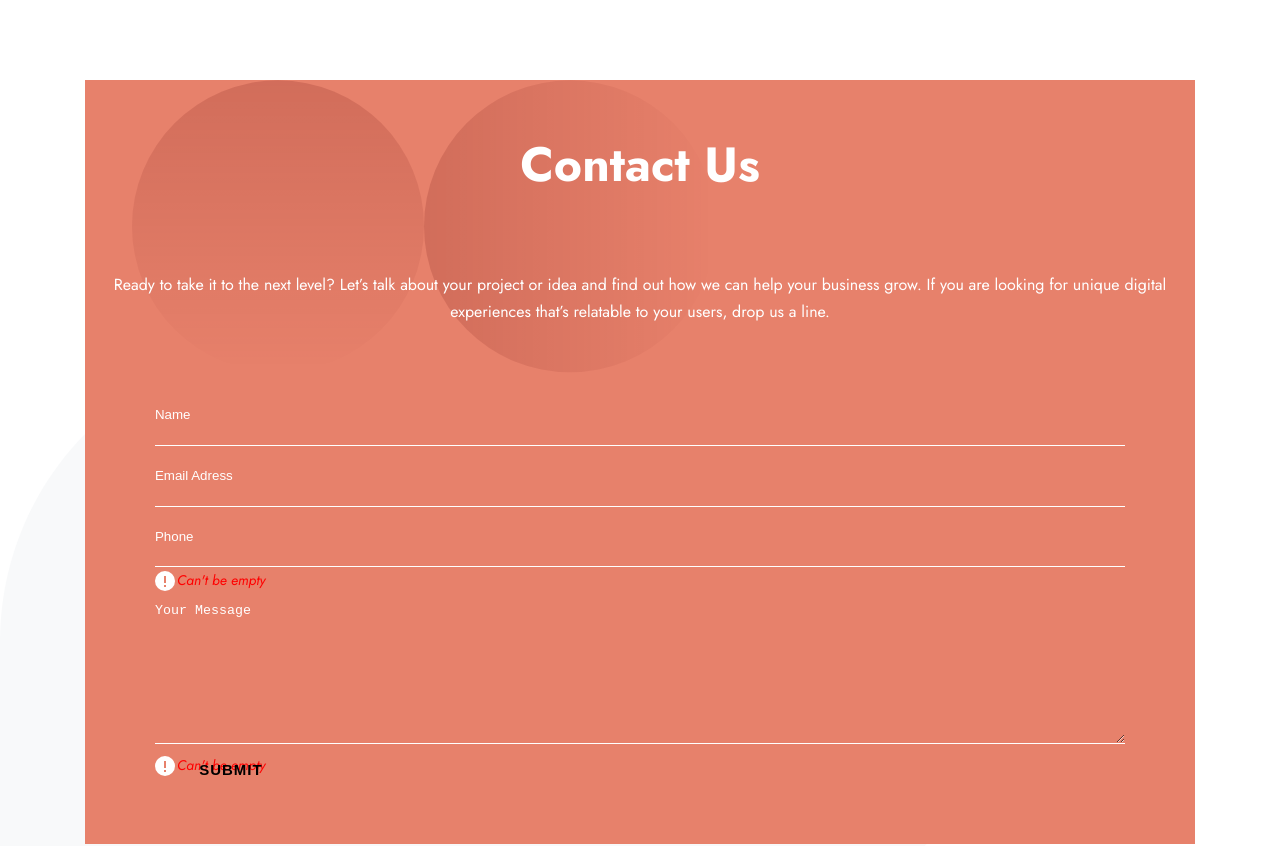
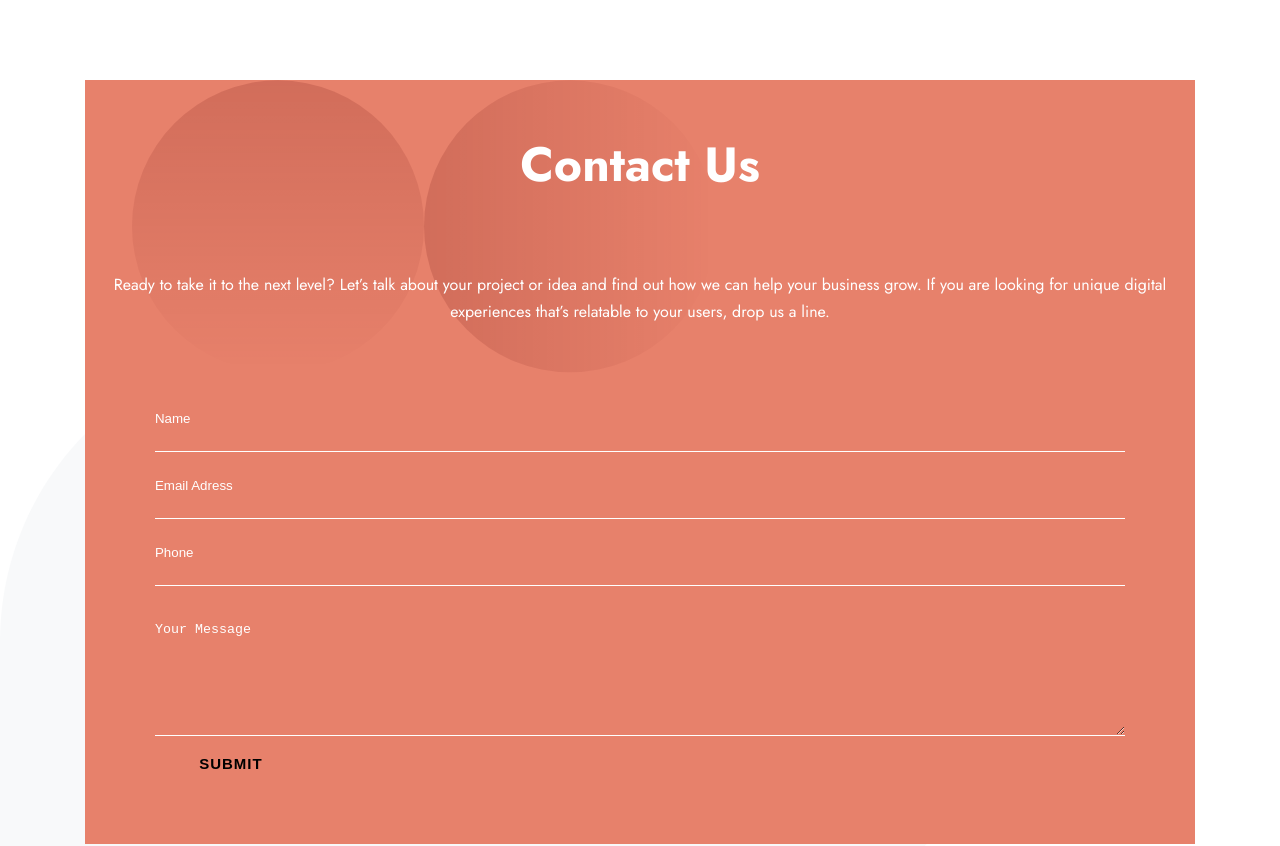
Before and after one commit to papilo-cloud/designo, a React (Vite) app: page /contact in a window 1280 px wide. Shown: the top 846 px of the page. Built offline with nearby package versions, Linux system fonts and the light colour scheme.

Commit message:
added the contact component

```diff
--- a/src/components/contact/ContactUs.tsx
+++ b/src/components/contact/ContactUs.tsx
@@ -1,6 +1,29 @@
+import { useState } from 'react'
 import './contact.css'
+import useForm from '../../utilities/useForm'
 
 export const ContactUs = () => {
+  const [bool, setBool] = useState(false)
+
+  const email = useForm()
+  const phone = useForm()
+  const name = useForm()
+  const message = useForm()
+
+
+  function HandleSubmit(e: React.FormEvent<HTMLElement>) {
+    e.preventDefault()
+    if (email.value.trim().length <= 0 && !email.value.includes('@')||(
+      name.value.trim().length <=0
+    )||(phone.value.trim().length <= 0)||(message.value.trim().length <= 0)) {
+      setBool(true)
+      setTimeout(() => {
+        setBool(false)
+      },3000)
+    } else{
+      alert('Details Submitted')
+    }
+  }
   return (
     <div className="contact-us">
         <div className="contact-bdy">
@@ -14,32 +37,42 @@ export const ContactUs = () => {
             </div>
           </div>
           <div className="form-bdy">
-          <form>
+          <form onSubmit={HandleSubmit}>
             <div className="label">
               <label>
-                <input type="text" placeholder="Name" />
+                <input type="text"
+                value={name.value}
+                onChange={name.handleChange} placeholder="Name" />
               </label>
-              <p><i>Can't be empty</i></p>
+              {name.value.trim().length <= 0 && bool ? <p><i>Can't be empty</i></p>: ''}
             </div>
             <div className="label">
               <label>
-                <input type="email" placeholder="Email Adress" />
+                <input
+                value={email.value}
+                onChange={email.handleChange}
+                type="email" placeholder="Email Adress" />
               </label>
-              <p><i>please use a valid email address</i></p>
+              {email.value.trim().length <= 0 && bool ? <p><i>please use a valid email address</i></p>: ''}
             </div>
             <div className="label">
               <label>
-                <input type="phone" placeholder="Phone" />
+                <input type="phone"
+                value={phone.value}
+                onChange={phone.handleChange}
+                 placeholder="Phone" />
               </label>
-              <p><i>Can't be empty</i></p>
+              {phone.value.trim().length <= 0 && bool ? <p><i>Can't be empty</i></p>: ''}
             </div>
             <div className="label label1">
               <label>
-                <textarea  cols={30} rows={7} placeholder='Your Message'></textarea>
+                <textarea
+                  value={message.value}
+                  onChange={message.handleChange}  cols={30} rows={7} placeholder='Your Message'></textarea>
               </label>
-              <p><i>Can't be empty</i></p>
+              {message.value.trim().length <= 0 && bool ? <p><i>Can't be empty</i></p>: ''}
             </div>
-            <button className="btn light-btn">submit</button>
+            <button type='submit' className="btn light-btn">submit</button>
           </form>
           </div>
         </div>
--- a/src/components/contact/contact.css
+++ b/src/components/contact/contact.css
@@ -70,9 +70,10 @@
     height: 100%;
     border: none;
     outline: none;
-    background-color: inherit;
+    background-color: #E7816B;
     color: #fff;
 }
+
 .label label input::placeholder, .label textarea::placeholder{
     color: #fff;
 }
@@ -81,19 +82,22 @@
 }
 .label label input:focus, .label textarea:focus{
     border-bottom: 2px solid #fff;
+    background-color: inherit;
 }
 .label p{
-    position: relative;
+    position: absolute;
     background-image: url('../../assets/contact/desktop/icon-error.svg');
     background-repeat: no-repeat;
     background-position:0%;
+    width: 100%;
     height: 27px;
+    bottom: 0;
 }
 .label p i{
     position: absolute;
     color: red;
     bottom: 0;
-    left: 22px;
+    left: 24px;
     font-weight: 400;
     font-size: 14px;
 }
--- /dev/null
+++ b/src/utilities/useForm.ts
@@ -0,0 +1,15 @@
+import { useState } from "react";
+
+
+export default function useForm() {
+  const [value, setValue] = useState('')
+
+  function handleChange(e: React.ChangeEvent <HTMLInputElement | HTMLTextAreaElement>) {
+    setValue(e.target.value)
+  }
+  const formProps = {
+    value,
+    handleChange
+  }
+  return formProps;
+}
```
